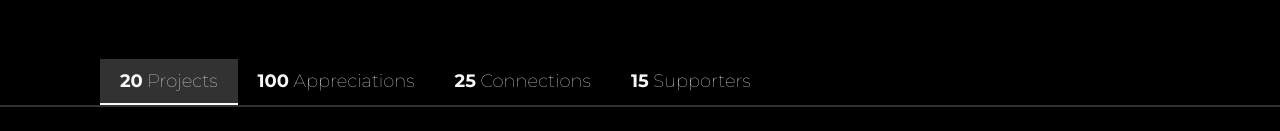
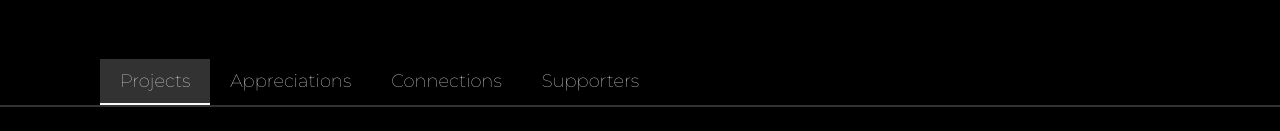
Before and after one commit to g-tonni/genera_fe, a React (Vite) app: page /profile/1 in a window 1280 px wide. Shown: the part 821-952 px from the top of the page. Built offline with nearby package versions, Linux system fonts and the light colour scheme; no server answers; the HTML template or start-up script is replaced by a standard one.

Commit message:
add realistic counter on profile section

```diff
--- a/src/components/P5IframeEditor.jsx
+++ b/src/components/P5IframeEditor.jsx
@@ -80,9 +80,9 @@ const P5IframeEditor = ({ p5Code }) => {
       `
 
   return (
-    <div className="w-full h-screen">
+    <div className="w-full h-dvh overflow-hidden bg-black">
       {/* Container p5 canvas */}
-      <div className="h-full relative">
+      <div className="w-full h-full relative">
         <iframe
           key={p5Code}
           ref={iframeRef}
--- a/src/components/ProfilePage.jsx
+++ b/src/components/ProfilePage.jsx
@@ -19,6 +19,11 @@ function ProfilePage() {
   const baseUrl = 'http://localhost:3001/users/'
 
   const [followed, setFollowed] = useState(null)
+
+  const [connections, setConnections] = useState(null)
+  const [supporters, setSupporters] = useState(null)
+  const [appreciations, setAppreciations] = useState(null)
+  const [projects, setProjects] = useState(null)
 
   const [section, setSection] = useState('projects')
 
@@ -114,6 +119,76 @@ function ProfilePage() {
         const isFollowed = data.some((user) => user.userId === params.id)
 
         setFollowed(isFollowed)
+        setConnections(data.length)
+      })
+      .catch((err) => {
+        console.log('ERRORE: ', err)
+      })
+  }
+
+  const getMySupporters = function () {
+    fetch(baseUrl + 'me/supporters', {
+      method: 'GET',
+      headers: {
+        Authorization: 'Bearer ' + token,
+      },
+    })
+      .then((res) => {
+        if (res.ok) {
+          return res.json()
+        } else {
+          throw new Error('Errore nella response')
+        }
+      })
+      .then((data) => {
+        console.log('SUPPORTERS', data)
+        setSupporters(data.length)
+      })
+      .catch((err) => {
+        console.log('ERRORE: ', err)
+      })
+  }
+
+  const getMyProjects = function () {
+    fetch(baseUrl + params.id + '/projects', {
+      method: 'GET',
+      headers: {
+        Authorization: 'Bearer ' + token,
+      },
+    })
+      .then((res) => {
+        if (res.ok) {
+          return res.json()
+        } else {
+          throw new Error('Errore nella response')
+        }
+      })
+      .then((data) => {
+        console.log(data)
+        setProjects(data.content.length)
+      })
+      .catch((err) => {
+        console.log('ERRORE: ', err)
+      })
+  }
+
+  const getMyAppreciations = function () {
+    fetch(baseUrl + 'me/appreciations', {
+      method: 'GET',
+      headers: {
+        Authorization: 'Bearer ' + token,
+      },
+    })
+      .then((res) => {
+        if (res.ok) {
+          return res.json()
+        } else {
+          throw new Error('Errore nella response')
+        }
+      })
+      .then((data) => {
+        console.log(data)
+        setAppreciations(data.length)
       })
       .catch((err) => {
         console.log('ERRORE: ', err)
@@ -123,6 +198,9 @@ function ProfilePage() {
   useEffect(() => {
     getUser()
     getMyConnections()
+    getMySupporters()
+    getMyProjects()
+    getMyAppreciations()
     // eslint-disable-next-line react-hooks/exhaustive-deps
   }, [params.id, followed])
 
@@ -236,7 +314,9 @@ function ProfilePage() {
                 }}
               >
                 <p className="text-base lg:text-lg font-thin whitespace-nowrap">
-                  <span className="text-base lg:text-lg font-bold">20</span>{' '}
+                  <span className="text-base lg:text-lg font-bold">
+                    {projects}
+                  </span>{' '}
                   Projects
                 </p>
               </div>
@@ -247,7 +327,9 @@ function ProfilePage() {
                 }}
               >
                 <p className="text-base lg:text-lg font-thin whitespace-nowrap">
-                  <span className="text-base lg:text-lg font-bold">100</span>{' '}
+                  <span className="text-base lg:text-lg font-bold">
+                    {appreciations}
+                  </span>{' '}
                   Appreciations
                 </p>
               </div>
@@ -258,7 +340,9 @@ function ProfilePage() {
                 }}
               >
                 <p className="text-base lg:text-lg font-thin whitespace-nowrap">
-                  <span className="text-base lg:text-lg font-bold">25</span>{' '}
+                  <span className="text-base lg:text-lg font-bold">
+                    {connections}
+                  </span>{' '}
                   Connections
                 </p>
               </div>
@@ -269,7 +353,9 @@ function ProfilePage() {
                 }}
               >
                 <p className="text-base lg:text-lg font-thin whitespace-nowrap">
-                  <span className="text-base lg:text-lg font-bold">15</span>{' '}
+                  <span className="text-base lg:text-lg font-bold">
+                    {supporters}
+                  </span>{' '}
                   Supporters
                 </p>
               </div>
@@ -279,7 +365,10 @@ function ProfilePage() {
 
         {/* SEZIONI */}
         {section === 'projects' && (
-          <ProfileProjectsSection section="projects" />
+          <ProfileProjectsSection
+            section="projects"
+            getMyProjects={getMyProjects}
+          />
         )}
         {section === 'appreciations' && (
           <ProfileProjectsSection section="appreciations" />
--- a/src/components/ProfileProjectsSection.jsx
+++ b/src/components/ProfileProjectsSection.jsx
@@ -6,7 +6,7 @@ import { useEffect, useState } from 'react'
 import WhiteButton from './WhiteButton'
 import { useSelector } from 'react-redux'
 
-function ProfileProjectsSection({ section }) {
+function ProfileProjectsSection({ section, getMyProjects }) {
   const [projects, setProjects] = useState(null)
 
   const [partialTitle, setPartialTitle] = useState('')
@@ -42,6 +42,7 @@ function ProfileProjectsSection({ section }) {
       .then((data) => {
         console.log(data)
         setProjects(data)
+        getMyProjects()
       })
       .catch((err) => {
         console.log('ERRORE: ', err)
@@ -65,6 +66,7 @@ function ProfileProjectsSection({ section }) {
       .then((data) => {
         console.log(data)
         getProjects()
+        getMyProjects()
       })
       .catch((err) => {
         console.log('ERRORE: ', err)
```
